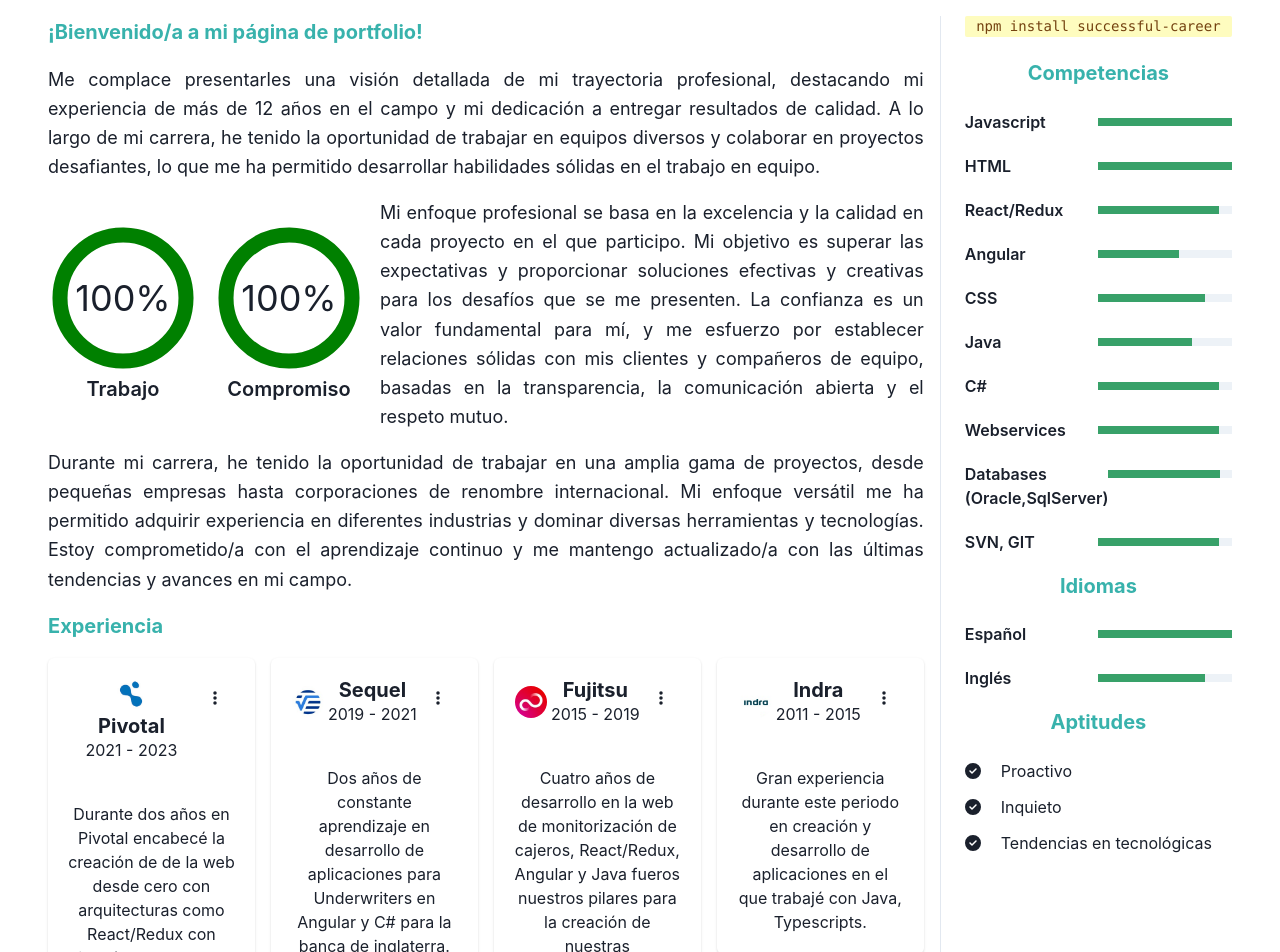
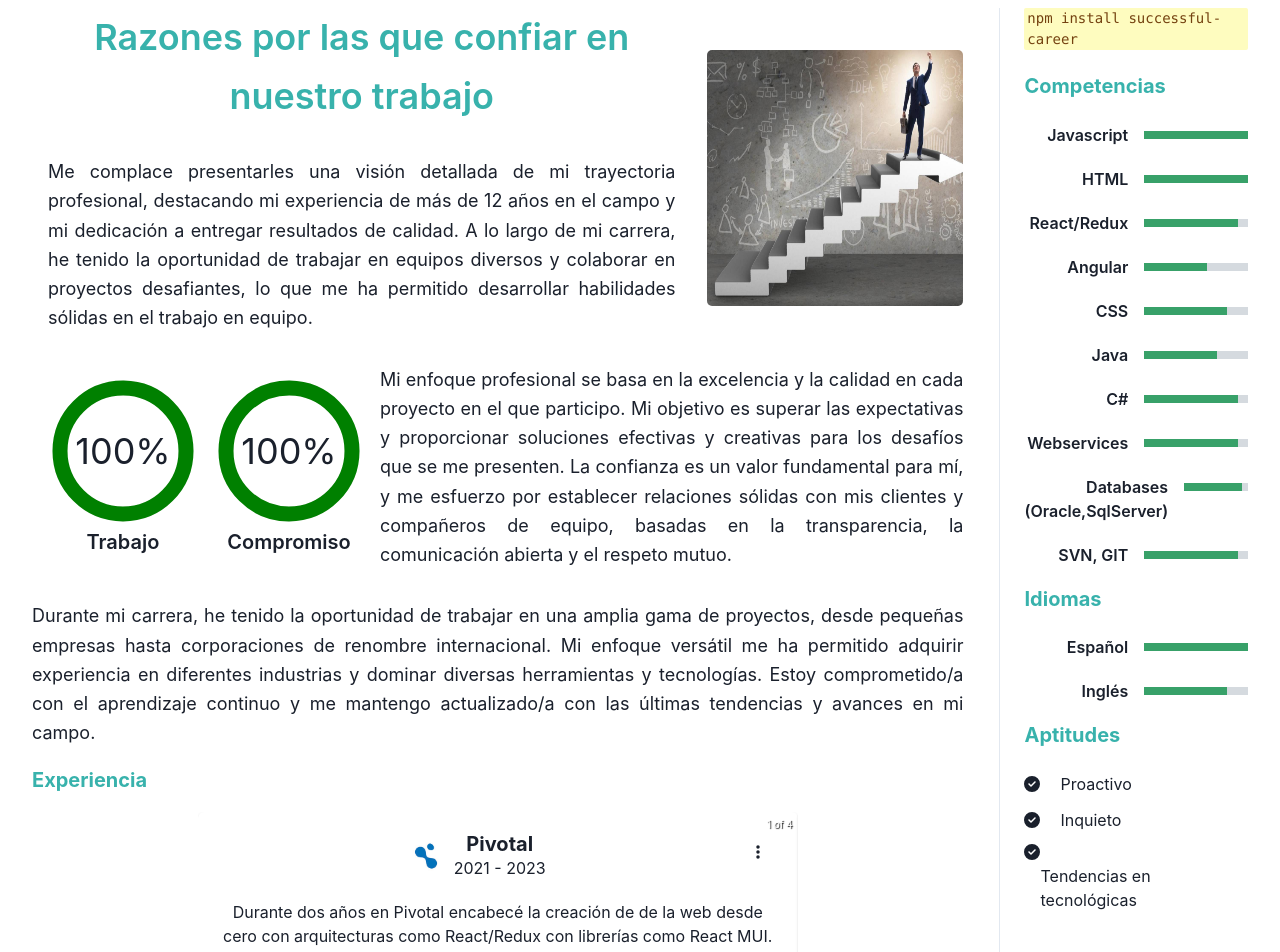
Before and after one commit to pascui89/portfolio, a React (Vite) app: page / in a window 1280 px wide. Shown: the part 160-1112 px from the top of the page. Built offline with nearby package versions, Linux system fonts and the light colour scheme.

Commit message:
Included carousel

```diff
--- a/package.json
+++ b/package.json
@@ -25,6 +25,7 @@
     "react": "^18.2.0",
     "react-dom": "^18.2.0",
     "react-intl": "^6.4.2",
+    "react-responsive-carousel": "^3.2.23",
     "react-swipeable-list": "^1.8.0"
   },
   "devDependencies": {
--- a/src/App.css
+++ b/src/App.css
@@ -1,38 +1,3 @@
-#root {
-  max-width: 1280px;
-  margin: 0 auto;
-  padding: 2rem;
-  text-align: center;
-}
-
-.logo {
-  height: 6em;
-  padding: 1.5em;
-  will-change: filter;
-  transition: filter 300ms;
-}
-.logo:hover {
-  filter: drop-shadow(0 0 2em #646cffaa);
-}
-.logo.react:hover {
-  filter: drop-shadow(0 0 2em #61dafbaa);
-}
-
-@keyframes logo-spin {
-  from {
-    transform: rotate(0deg);
-  }
-  to {
-    transform: rotate(360deg);
-  }
-}
-
-@media (prefers-reduced-motion: no-preference) {
-  a:nth-of-type(2) .logo {
-    animation: logo-spin infinite 20s linear;
-  }
-}
-
 .card {
   padding: 2em;
 }
--- a/src/App.tsx
+++ b/src/App.tsx
@@ -1,7 +1,8 @@
 import { useEffect, useState } from 'react';
 import './App.css';
-import { ChakraProvider, Box, Divider } from '@chakra-ui/react';
+import { ChakraProvider, Box, Divider, Flex } from '@chakra-ui/react';
 import { IntlProvider } from 'react-intl'; // Importa los componentes necesarios de react-intl
+import { Container } from '@chakra-ui/react';
 
 import NavBar from './components/NavBar';
 
@@ -42,19 +43,21 @@ function App(): JSX.Element {
   return (
     <ChakraProvider>
       <IntlProvider locale={currentLocale} messages={messages[currentLocale]}>
+        <Container mt={8} px={4} maxWidth={'8xl'}>
           <NavBar
             selectedLink={selectedLink}
             currentLocale={currentLocale}
             setSelectedLink={setSelectedLink}
             setCurrentLocale={setCurrentLocale}
           />
-        <Box mt={8} px={4} maxWidth="8xl" display={'flex'}>
+          <Flex gap={1} mt={2}>
             <AboutMe isLoaded={isLoaded} />
-          <Box width="25%" marginLeft="4" borderLeftWidth="1px" pl={6}>
+            <Box width="20%" marginLeft="4" borderLeftWidth="1px" pl={6} m={4} >
               <Competences isLoaded={isLoaded} />
               <Attitudes isLoaded={isLoaded} />
             </Box>
-        </Box>
+          </Flex>
+        </Container>
         <Divider mt={8} />
       </IntlProvider>
     </ChakraProvider>
--- a/src/components/AboutMe.tsx
+++ b/src/components/AboutMe.tsx
@@ -1,10 +1,14 @@
-import { Avatar, Box, Card, CardHeader, Fade, Flex, Heading, IconButton, SimpleGrid, Text, CardBody } from "@chakra-ui/react";
+import { Avatar, Box, Card, CardHeader, Fade, Flex, Heading, IconButton, Text, CardBody } from "@chakra-ui/react";
 import { FontAwesomeIcon } from '@fortawesome/react-fontawesome';
 import { faEllipsisV } from '@fortawesome/free-solid-svg-icons';
 
 import { experience } from '../data/Experience';
 import { FormattedMessage } from "react-intl";
 import { CircularProgressWrapper } from "./CircularProgress";
+import { Image } from '@chakra-ui/react';
+
+import { Carousel } from 'react-responsive-carousel';
+import 'react-responsive-carousel/lib/styles/carousel.min.css';
 
 const renderCompanyInfo = (key: number, isLoaded: boolean, company: string, years: number[], url: string): JSX.Element =>
   <Fade in={isLoaded} transition={{ enter: { duration: 1.5 } }} key={`Fade-${key}`}>
@@ -12,7 +16,7 @@ const renderCompanyInfo = (key: number, isLoaded: boolean, company: string, year
       <CardHeader key={`CardHeader-${key}`}>
         <Flex>
           <Flex flex='1' gap={1} alignItems='center' flexWrap='wrap' justifyContent={'center'}>
-            <Avatar name={company} src={`img/${company}.jpg`} size='sm' />
+            <Avatar name={company} src={`img/${company}.jpg`} size='sm' mr={2} />
             <Box>
               <Heading size='md'>{company}</Heading>
               <Text>{years.join(' - ')}</Text>
@@ -27,7 +31,7 @@ const renderCompanyInfo = (key: number, isLoaded: boolean, company: string, year
           />
         </Flex>
       </CardHeader>
-      <CardBody key={`CardBody-${key}`}>
+      <CardBody key={`CardBody-${key}`} pt={0}>
         <Text>
           <FormattedMessage id={company} />
         </Text>
@@ -42,20 +46,23 @@ interface IProp {
 export function AboutMe(props: IProp): JSX.Element {
 
     return (
-        <Box width="75%">
+        <Box width="75%" m={4}>
           <Fade in={props.isLoaded} transition={{ enter: { duration: 0.5 } }}>
-            <Box as="p" textAlign="justify" fontSize="lg" lineHeight="tall" marginBottom={4}>
-              <Text color={'#38B2AC'} fontSize="xl" lineHeight="tall" fontWeight={'bold'}>
-                <FormattedMessage id="text1" />
-              </Text>
-            </Box>
-            <Box as="p" textAlign="justify" fontSize="lg" lineHeight="tall" marginBottom={4}>
-              <FormattedMessage id="text2" />
-            </Box>
             <Flex alignItems="center" gap={4} justifyContent="space-between" width={'100%'}>
+              <Flex alignItems="center" gap={4} direction={'column'} width={'100%'}>
+                <Text fontSize="4xl" color={'#38B2AC'} lineHeight="tall" fontWeight={'semibold'} textAlign={'center'}>
+                  <FormattedMessage id="title2" />
+                </Text>
+                <Box as="p" textAlign="justify" fontSize="lg" lineHeight="tall" marginBottom={4} m={4}>
+                  <FormattedMessage id="text2" />
+                </Box>
+              </Flex>
+              <Image boxSize={"64"} src="img/Estrategia.jpg" sx={{ borderRadius: '5px' }}/>
+            </Flex>
+            <Flex alignItems="center" gap={4} justifyContent="space-between" width={'100%'} m={4}>
               <CircularProgressWrapper percent={100} formattedMessage="work" />
               <CircularProgressWrapper percent={100} formattedMessage="compromiso" />
-              <Box as="p" textAlign="justify" fontSize="lg" lineHeight="tall" marginBottom={4}>
+              <Box as="p" textAlign="justify" fontSize="lg" lineHeight="tall" mb={4} mr={4}>
                 <FormattedMessage id="text3" />
               </Box>
             </Flex>
@@ -67,9 +74,11 @@ export function AboutMe(props: IProp): JSX.Element {
                 <FormattedMessage id="experiencia" defaultMessage="Experiencia" />
               </Text>
             </Box>
-            <SimpleGrid spacing={4} mb={4} templateColumns='repeat(auto-fill, minmax(200px, 1fr))'>
-              {experience.map((e, index) => renderCompanyInfo(index, props.isLoaded, e.job, e.years, e.url))}
-            </SimpleGrid>
+            <Flex alignItems="center" width={'100%'} justifyContent={'center'}>
+              <Carousel width={600} transitionTime={200} >
+                {experience.map((e, index) => renderCompanyInfo(index, props.isLoaded, e.job, e.years, e.url))}
+              </Carousel>
+            </Flex>
             <Box as="p" textAlign="justify" fontSize="lg" lineHeight="tall" marginBottom={4}>
               <FormattedMessage id="text5" />
             </Box>
--- a/src/components/CircularProgress.tsx
+++ b/src/components/CircularProgress.tsx
@@ -31,7 +31,7 @@ export function CircularProgressWrapper(props: IProp): JSX.Element {
             <CircularProgress value={currentPercent} size='150px' color='green'>
                 <CircularProgressLabel>{currentPercent}%</CircularProgressLabel>
             </CircularProgress>
-            <Text fontSize="xl" lineHeight="tall" fontWeight={'semibold'}>
+            <Text fontSize="xl" lineHeight="tall" fontWeight={'semibold'} textAlign={'center'}>
               <FormattedMessage id={props.formattedMessage} />
             </Text>
         </Box>
--- a/src/components/Competences.tsx
+++ b/src/components/Competences.tsx
@@ -28,8 +28,9 @@ const renderProcess = (key: number, technology: string, percent: number) => {
 
     return (
       <Box display={'flex'} key={`Box-${key}`}>
-        <Text flex={1} textAlign={'left'} fontWeight={'semibold'} key={`Tech-${key}`}>{technology}</Text>
-        <Progress key={`Progress-${key}`} flex={1} mt={2} colorScheme='green' size='sm' value={currentPercent} isAnimated />
+        <Text flex={1} textAlign={'right'} fontWeight={'semibold'} key={`Tech-${key}`} mr={4}>{technology}</Text>
+        <Progress key={`Progress-${key}`} flex={1} mt={2} colorScheme='green' size='sm' value={currentPercent} isAnimated
+          bgColor={'#d5dadf'}/>
       </Box>
     );
 }
--- a/src/components/NavBar.tsx
+++ b/src/components/NavBar.tsx
@@ -22,7 +22,7 @@ const NavBar = (props: IProps) => {
       px={4}
       py={2}
       color="white"
-      style={{ borderRadius: '5px', position: 'sticky', top: 5, zIndex: 9000 }}
+      style={{ borderRadius: '5px', position: 'sticky', top: 0, zIndex: 9000 }}
     >
       <Flex alignItems="center" justifyContent="space-between">
         <Wrap>
--- a/src/data/Language.ts
+++ b/src/data/Language.ts
@@ -34,7 +34,8 @@ export const messages: Messages = {
     experiencia: 'Experience',
     aptitudes: 'Skills',
     compromiso: 'Engagement',
-    work: 'Work'
+    work: 'Work',
+    title2: 'Reasons to trust our work'
   },
   es: {
     about: 'Sobre mí',
@@ -49,7 +50,7 @@ export const messages: Messages = {
     text3: 'Mi enfoque profesional se basa en la excelencia y la calidad en cada proyecto en el que participo. Mi objetivo es superar las expectativas y proporcionar soluciones efectivas y creativas para los desafíos que se me presenten. La confianza es un valor fundamental para mí, y me esfuerzo por establecer relaciones sólidas con mis clientes y compañeros de equipo, basadas en la transparencia, la comunicación abierta y el respeto mutuo.',
     text4: 'Durante mi carrera, he tenido la oportunidad de trabajar en una amplia gama de proyectos, desde pequeñas empresas hasta corporaciones de renombre internacional. Mi enfoque versátil me ha permitido adquirir experiencia en diferentes industrias y dominar diversas herramientas y tecnologías. Estoy comprometido/a con el aprendizaje continuo y me mantengo actualizado/a con las últimas tendencias y avances en mi campo.',
     text5: 'En mi portfolio, encontrarás ejemplos de mis proyectos más destacados, donde podrás apreciar mi habilidad para enfrentar desafíos técnicos y mi capacidad para ofrecer soluciones innovadoras. Cada proyecto representa una oportunidad para demostrar mi creatividad, habilidades de resolución de problemas y enfoque estratégico.',
-    text6: 'Te invito a explorar mi portfolio y descubrir cómo mi experiencia, profesionalidad y enfoque centrado en el trabajo en equipo pueden contribuir a tus proyectos y objetivos. Si estás interesado/a en colaborar conmigo o tienes alguna pregunta, no dudes en contactarme. Estoy ansioso/a por formar parte de nuevos desafíos emocionantes y ayudarte a alcanzar el éxito.',
+    text6: 'Te invito a explorar mi portfolio y descubrir cómo mi experiencia, profesionalidad y enfoque centrado en el trabajo en equipo pueden contribuir a tus proyectos y objetivos. Si estás interesado/a en colaborar conmigo o tienes alguna pregunta, no dudes en contactarme. Estoy ansioso por formar parte de nuevos desafíos emocionantes y ayudarte a alcanzar el éxito.',
     text7: 'Gracias por visitar mi página de portfolio. Espero tener la oportunidad de trabajar juntos y construir una relación profesional duradera basada en la confianza y la excelencia.',
     attitudes1: 'Proactivo',
     attitudes2: 'Inquieto',
@@ -63,7 +64,8 @@ export const messages: Messages = {
     experiencia: 'Experiencia',
     aptitudes: 'Aptitudes',
     compromiso: 'Compromiso',
-    work: 'Trabajo'
+    work: 'Trabajo',
+    title2: 'Razones por las que confiar en nuestro trabajo'
   },
   // Añade más idiomas y mensajes según tus necesidades
 };
```
Also changed, not shown: public/img/Estrategia.jpg (added), 1 other file (tests, documents, lock files or other folders). Lines whose indentation alone changed are shown as unchanged.
